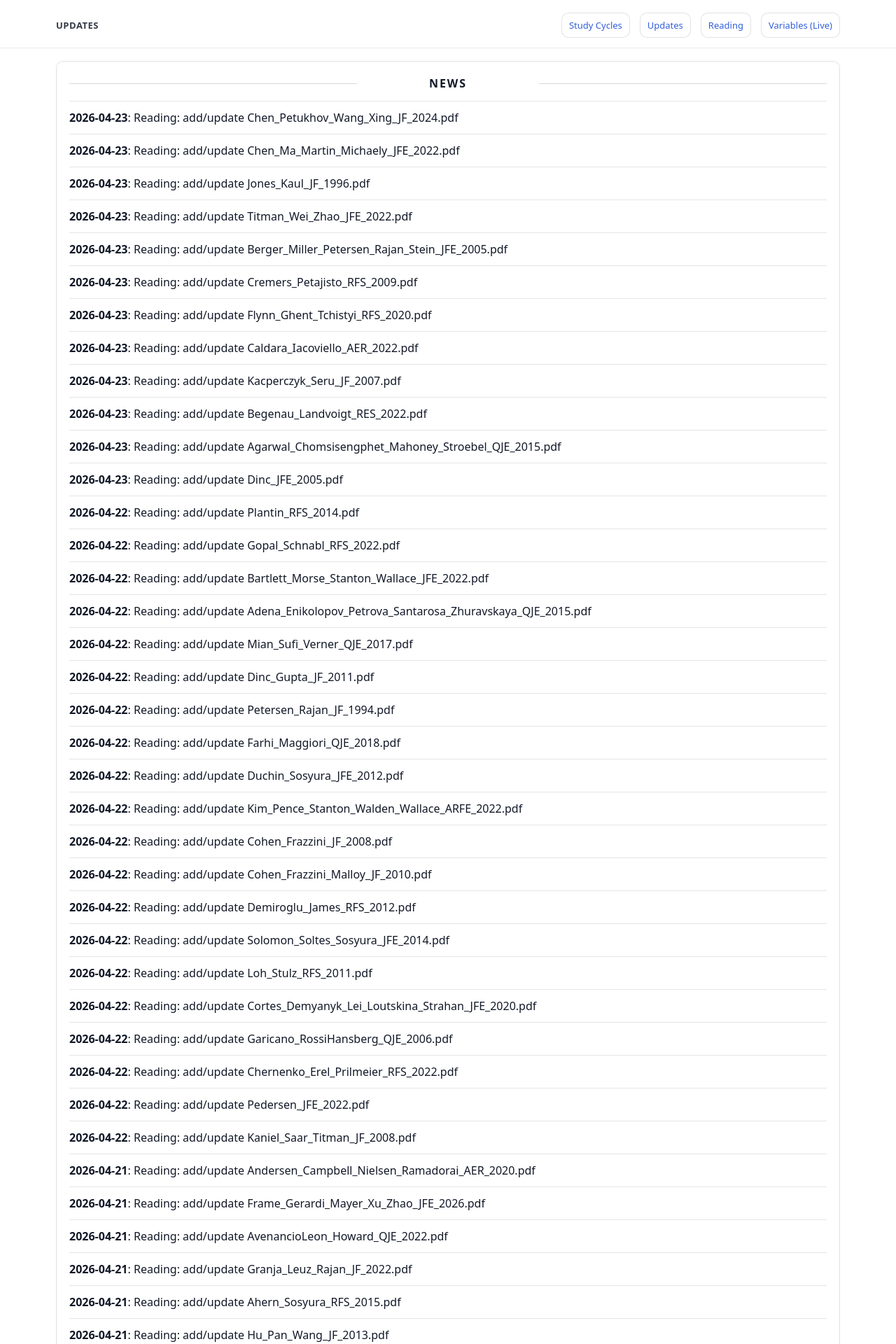
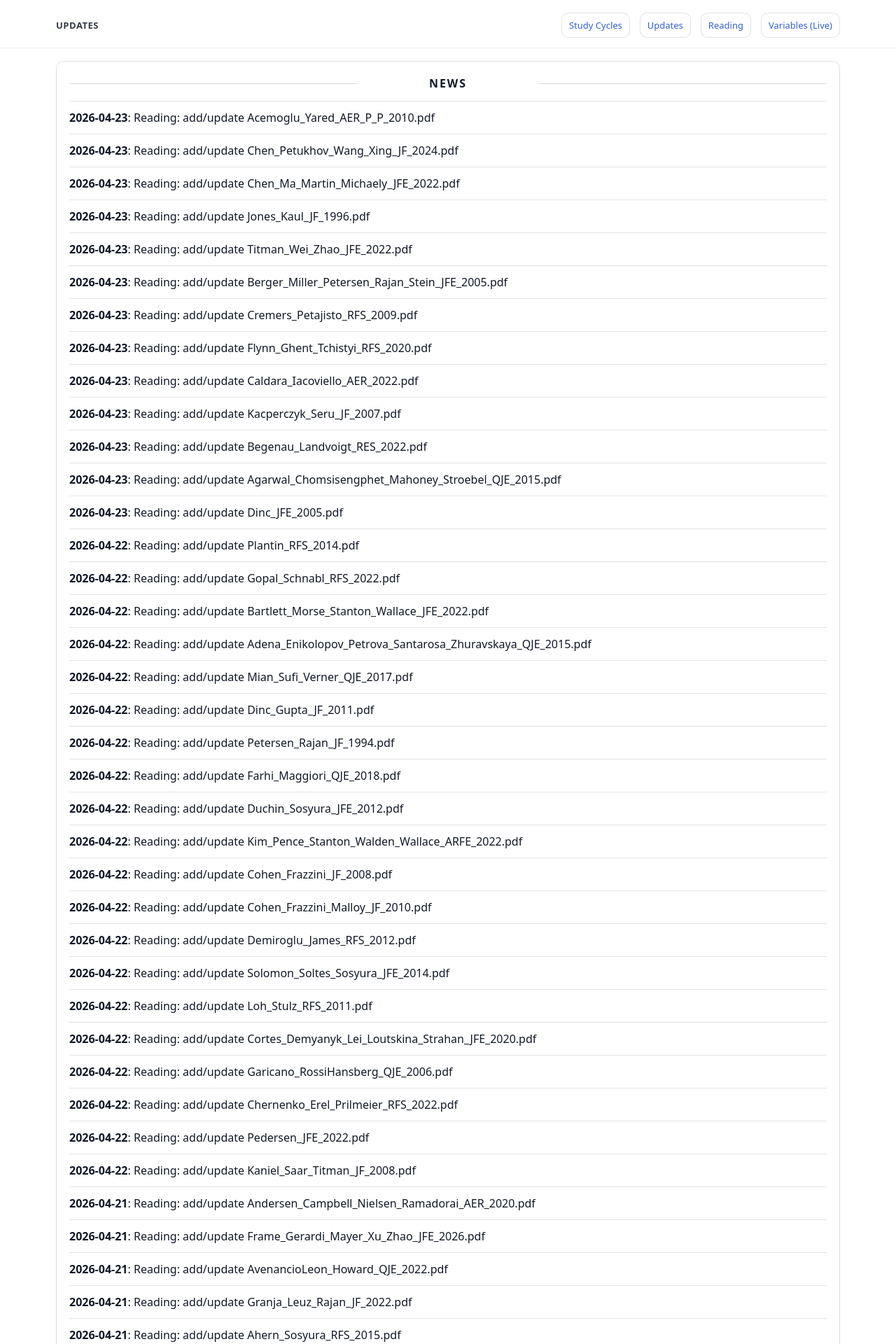
Before and after one commit to yaxinzn/study-archive, a Jekyll site: the page built from updates/index.md, in a window 1280 px wide. Shown: the top 1920 px of the page at 70% size. Built offline with Jekyll 4.4.1, drawn with Linux system fonts in a browser that asks for light colours; some of the changed text lies outside the part shown.

Commit message:
chore: update NEWS feed

```diff
--- a/_data/news.yml
+++ b/_data/news.yml
@@ -1,4 +1,7 @@
 # Auto-generated update history (sorted newest -> oldest). Do not edit manually.
+- ts: "1776940242"
+  date: "2026-04-23"
+  title: "Reading: add/update Acemoglu_Yared_AER_P_P_2010.pdf"
 - ts: "1776939471"
   date: "2026-04-23"
   title: "Reading: add/update Chen_Petukhov_Wang_Xing_JF_2024.pdf"
```
